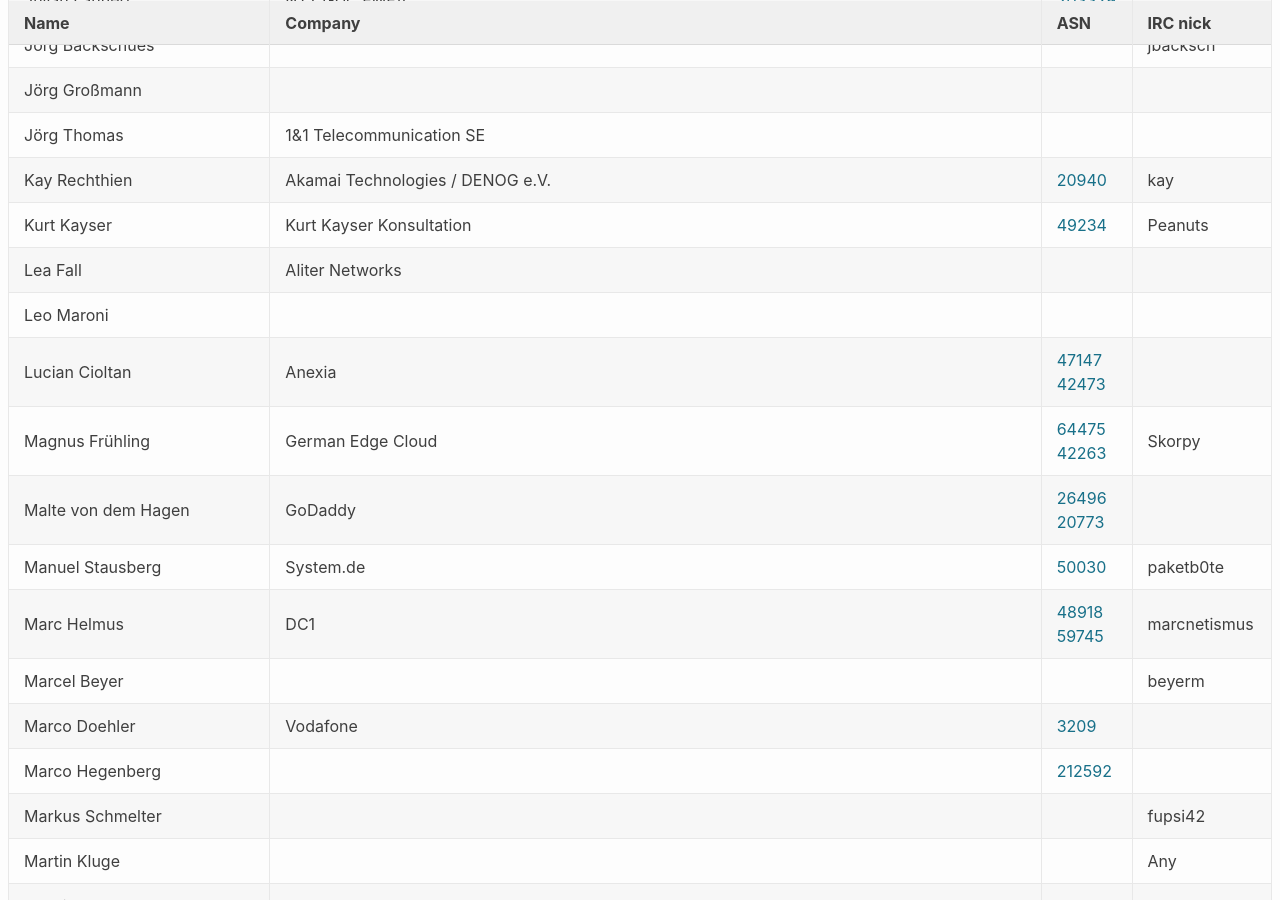
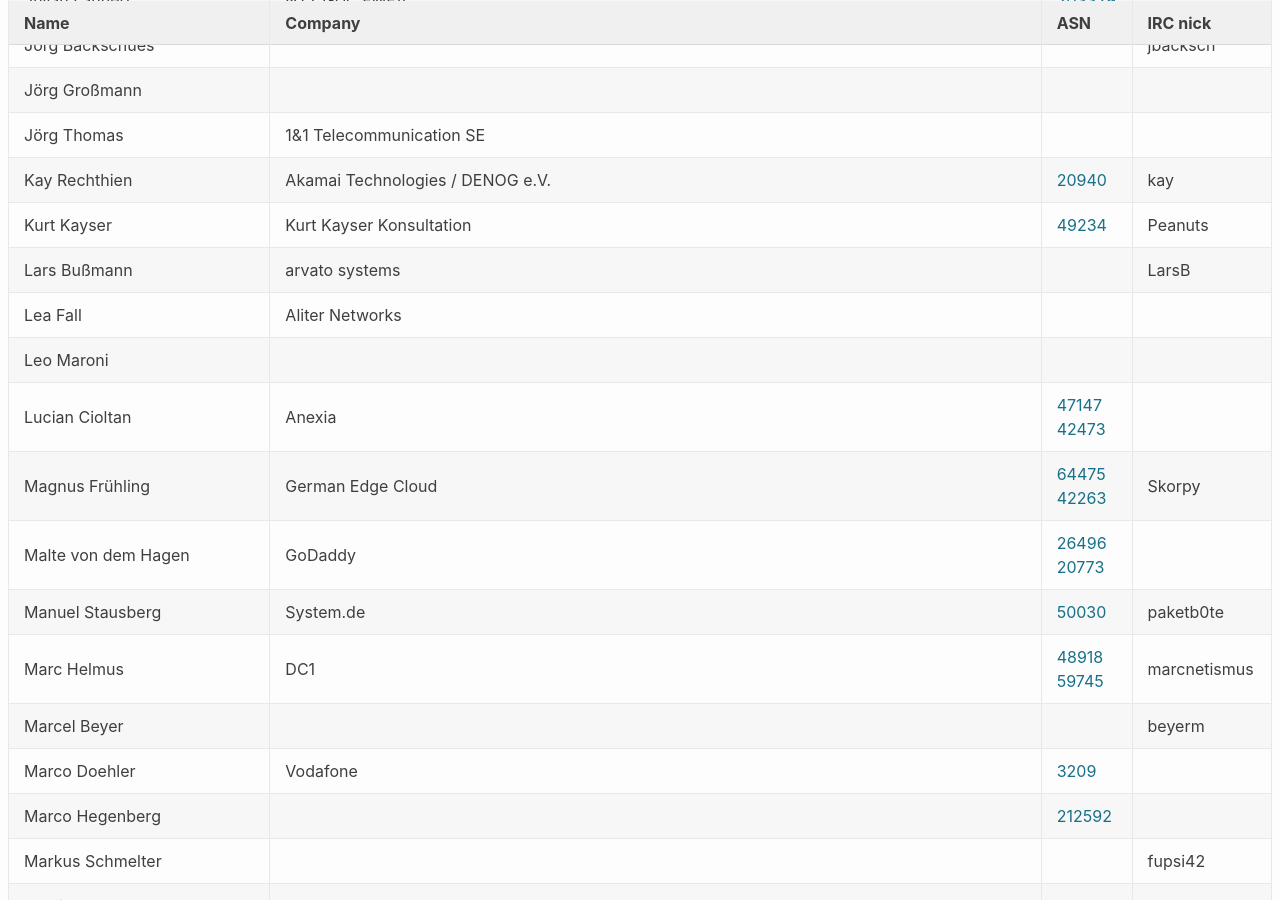
Before and after one commit to denog/pretix-attendeelist, a Jekyll site: the page built from denog2020.markdown, in a window 1280 px wide and 900 px high, scrolled down 3289 px. Built offline with Jekyll 4.4.1, drawn with Linux system fonts in a browser that asks for light colours; some of the changed text lies outside the part shown.

Commit message:
Latest data: Mon Feb  1 19:56:52 UTC 2021

```diff
--- a/_data/attendees_meetup2021-01.json
+++ b/_data/attendees_meetup2021-01.json
@@ -426,6 +426,12 @@
     "asn": "49234"
   },
   {
+    "name": "Lars Bußmann",
+    "company": "arvato systems",
+    "irc": "LarsB",
+    "asn": null
+  },
+  {
     "name": "Lea Fall",
     "company": "Aliter Networks",
     "irc": null,
@@ -666,6 +672,12 @@
     "asn": "12307"
   },
   {
+    "name": "Sascha Growe",
+    "company": "PlusServer GmH",
+    "irc": null,
+    "asn": "61157"
+  },
+  {
     "name": "Sebastian Becker",
     "company": "Deutsche Telekom AG",
     "irc": "_sb_",
```
